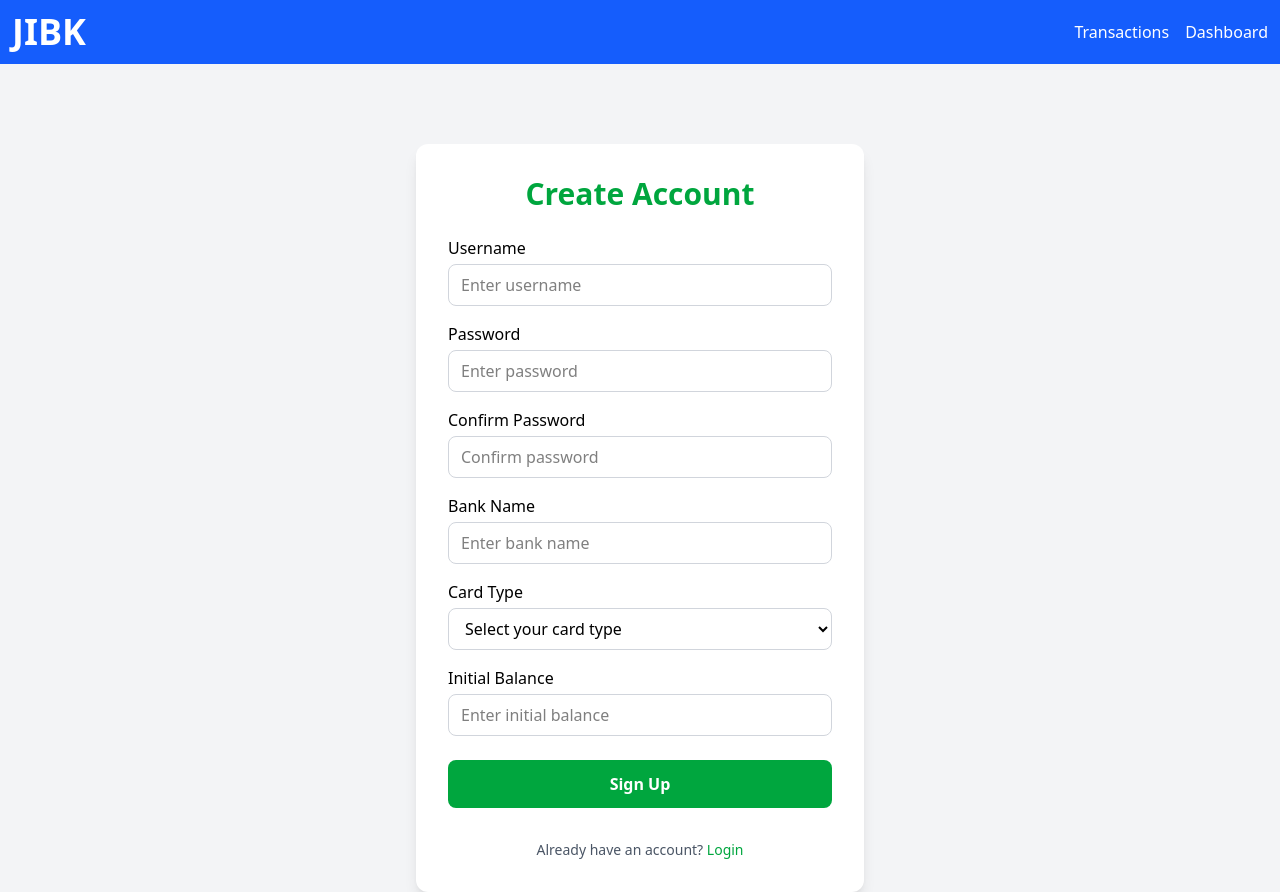
After one commit to 4db444/jibk-2.0, a PHP site: page /jibk/views/auth/signup.php in a window 1280 px wide. The commit adds this page. Run offline with PHP 8.4, Linux system fonts and the light colour scheme.

Commit message:
finishing sign up using usercontroller and cardcontroller

```diff
--- a/components/header.php
+++ b/components/header.php
@@ -2,8 +2,8 @@
     <h1 class="text-4xl font-semibold">JIBK</h1>
     <nav>
         <ul class="flex gap-4">
-            <li><a href="./transactions.php">Transactions</a></li>
-            <li><a href="./dashboard.php">Dashboard</a></li>
+            <li><a href="<?= BASE_URL ?>/views/transactions/transactions.php">Transactions</a></li>
+            <li><a href="<?= BASE_URL ?>/views/transactions/dashboard.php">Dashboard</a></li>
         </ul>
     </nav>
 </header>
--- /dev/null
+++ b/conf.php
@@ -0,0 +1,3 @@
+<?php
+    const BASE_PATH = __DIR__;
+    const BASE_URL = "http://localhost:8080/jibk 2.0";
--- a/db.sql
+++ b/db.sql
@@ -14,7 +14,7 @@ DROP Table IF EXISTS cards;
 CREATE TABLE IF NOT EXISTS cards (
     id INT PRIMARY KEY AUTO_INCREMENT,
     bank VARCHAR(25) NOT NULL,
-    type ENUM("master card", "visa"),
+    type ENUM("mastercard", "visa"),
     user_id INT NOT NULL,
     FOREIGN KEY (user_id)
         REFERENCES users(id)
--- /dev/null
+++ b/views/auth/signup.php
@@ -0,0 +1,166 @@
+<?php
+    include "../../conf.php";
+
+    session_start();
+
+    $errors = $_SESSION["errors"] ?? [];
+    $old_values = $_SESSION["old_values"] ?? [];
+
+    unset($_SESSION["errors"]);
+    unset($_SESSION["old_values"]);
+?>
+
+<!DOCTYPE html>
+<html lang="en">
+<head>
+    <meta charset="UTF-8">
+    <meta name="viewport" content="width=device-width, initial-scale=1.0">
+    <title>Sign Up</title>
+    <script src="https://cdn.jsdelivr.net/npm/@tailwindcss/browser@4"></script>
+</head>
+
+<body class="bg-gray-100 min-h-screen">
+    <?php include "../../components/header.php" ?>
+
+    <!-- Page Container -->
+    <div class="flex justify-center items-center mt-20 px-4">
+        <div class="bg-white w-full max-w-md p-8 rounded-xl shadow-lg">
+
+            <h1 class="text-3xl font-bold text-center text-green-600 mb-6">
+                Create Account
+            </h1>
+
+            <form action="<?= BASE_URL ?>/endpoints/auth/signup.php" method="post" class="flex flex-col gap-4">
+
+                <!-- Username -->
+                <div>
+                    <label class="block font-medium mb-1">Username</label>
+                    <input
+                        type="text"
+                        name="username"
+                        placeholder="Enter username"
+                        required
+                        value="<?= $old_values["username"] ?? "" ?>"
+                        class="w-full border border-gray-300 px-3 py-2 rounded-lg focus:ring-2 focus:ring-green-500 outline-none"
+                    >
+                    <?php if (!empty($errors["username"])): ?>
+                        <p class="text-red-500 text-sm mt-1">
+                            <?= $errors["username"] ?>
+                        </p>
+                    <?php endif; ?>
+                </div>
+
+                <!-- Password -->
+                <div>
+                    <label class="block font-medium mb-1">Password</label>
+                    <input
+                        type="password"
+                        name="password"
+                        placeholder="Enter password"
+                        required
+                        class="w-full border border-gray-300 px-3 py-2 rounded-lg focus:ring-2 focus:ring-green-500 outline-none"
+                    >
+                    <?php if (!empty($errors["password"])): ?>
+                        <p class="text-red-500 text-sm mt-1">
+                            <?= $errors["password"] ?>
+                        </p>
+                    <?php endif; ?>
+                </div>
+
+                <!-- Password Confirmation -->
+                <div>
+                    <label class="block font-medium mb-1">Confirm Password</label>
+                    <input
+                        type="password"
+                        name="password_confirmation"
+                        placeholder="Confirm password"
+                        required
+                        class="w-full border border-gray-300 px-3 py-2 rounded-lg focus:ring-2 focus:ring-green-500 outline-none"
+                    >
+                    <?php if (!empty($errors["password_confirmation"])): ?>
+                        <p class="text-red-500 text-sm mt-1">
+                            <?= $errors["password_confirmation"] ?>
+                        </p>
+                    <?php endif; ?>
+                </div>
+
+                <!-- Bank Name -->
+                <div>
+                    <label class="block font-medium mb-1">Bank Name</label>
+                    <input
+                        type="text"
+                        name="bank"
+                        placeholder="Enter bank name"
+                        required
+                        value="<?= $old_values["bank"] ?? "" ?>"
+                        class="w-full border border-gray-300 px-3 py-2 rounded-lg focus:ring-2 focus:ring-green-500 outline-none"
+                    >
+                    <?php if (!empty($errors["bank"])): ?>
+                        <p class="text-red-500 text-sm mt-1">
+                            <?= $errors["bank"] ?>
+                        </p>
+                    <?php endif; ?>
+                </div>
+
+                <!-- Card Type -->
+                <div>
+                    <label class="block font-medium mb-1">Card Type</label>
+                    <select
+                        name="type"
+                        required
+                        class="w-full border border-gray-300 px-3 py-2 rounded-lg bg-white focus:ring-2 focus:ring-green-500 outline-none"
+                    >
+                        <option value="" disabled selected>Select your card type</option>
+                        <option value="mastercard" <?= ($old_values["type"] ?? "") === "mastercard" ? "selected" : "" ?>>
+                            Mastercard
+                        </option>
+                        <option value="visa" <?= ($old_values["type"] ?? "") === "visa" ? "selected" : "" ?>>
+                            Visa
+                        </option>
+                    </select>
+                    <?php if (!empty($errors["type"])): ?>
+                        <p class="text-red-500 text-sm mt-1">
+                            <?= $errors["type"] ?>
+                        </p>
+                    <?php endif; ?>
+                </div>
+
+                <!-- Initial Balance -->
+                <div>
+                    <label class="block font-medium mb-1">Initial Balance</label>
+                    <input
+                        type="number"
+                        name="initial_balance"
+                        placeholder="Enter initial balance"
+                        required
+                        value="<?= $old_values["initial_balance"] ?? "" ?>"
+                        class="w-full border border-gray-300 px-3 py-2 rounded-lg focus:ring-2 focus:ring-green-500 outline-none"
+                    >
+                    <?php if (!empty($errors["initial_balance"])): ?>
+                        <p class="text-red-500 text-sm mt-1">
+                            <?= $errors["initial_balance"] ?>
+                        </p>
+                    <?php endif; ?>
+                </div>
+
+                <!-- Submit -->
+                <button
+                    type="submit"
+                    class="bg-green-600 hover:bg-green-700 text-white py-3 rounded-lg font-semibold mt-2 transition"
+                >
+                    Sign Up
+                </button>
+
+                <p class="text-center text-gray-600 text-sm mt-4">
+                    Already have an account?
+                    <a href="<?= BASE_URL ?>/views/auth/login.php" class="text-green-600 hover:underline">
+                        Login
+                    </a>
+                </p>
+
+            </form>
+        </div>
+    </div>
+
+</body>
+</html>
--- a/views/transactions/dashboard.php
+++ b/views/transactions/dashboard.php
@@ -1,4 +1,9 @@
 <?php
+    include "../../conf.php";
+    if (!isset($_SESSION["user"])){
+        header("location: " . BASE_URL . "/views/auth/login.php");
+        die();
+    }
     include "../../controllers/TransactionController.php";
 
     $total_incomes = TransactionController::GetTotoalTransactions("incomes");
```
Also changed, not shown: controllers/CardController.php (added, +41 -0 lines), controllers/TransactionController.php (+4 -5 lines), controllers/UserController.php (added, +67 -0 lines), endpoints/auth/signup.php (added, +31 -0 lines), views/auth/login.php (added, +21 -0 lines), views/transactions/transactions.php (+8 -3 lines).
